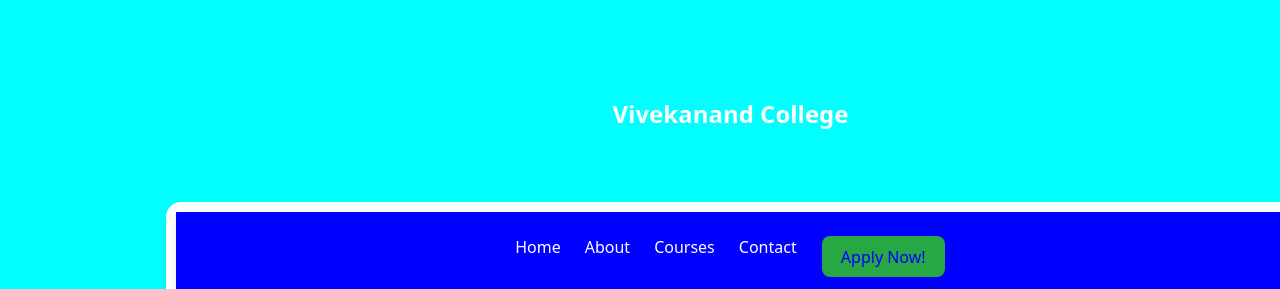
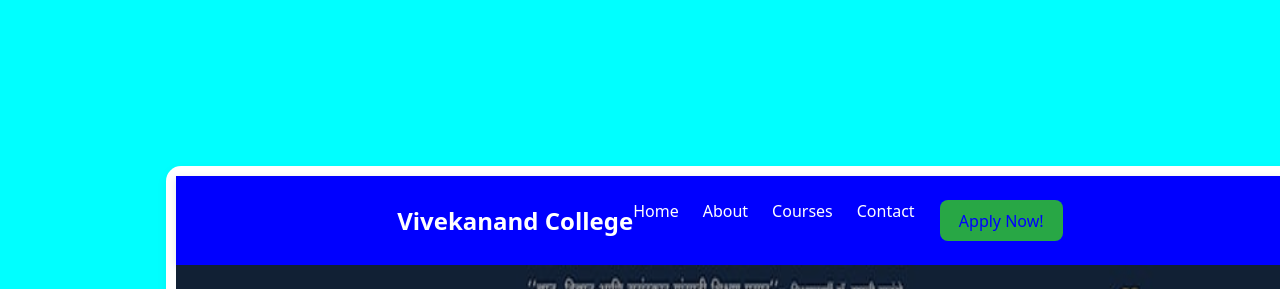
Before and after one commit to Srushti-Patil1408/vck-ojt, a React (Vite) app: page /home in a window 1280 px wide. Shown: the top 289 px of the page. Built offline with nearby package versions, Linux system fonts and the light colour scheme; no server answers.

Commit message:
third commit

```diff
--- a/src/components/Header/Header.jsx
+++ b/src/components/Header/Header.jsx
@@ -17,7 +17,7 @@ const Header = () => {
 
 
         <nav className="navbar">
-
+            <div className="nav1"><b>Vivekanand College</b></div>
             <div className="hamburger" onClick={() => setMenuOpen(!menuOpen)}>&#9776;</div>
             <div className={` nav-links ${menuOpen ? 'active' : ''}`}>
 
--- a/src/pages/HomePage.jsx
+++ b/src/pages/HomePage.jsx
@@ -7,7 +7,7 @@ const HomePage = () => {
     return (
 
     <div id="bg">
-        <div className="nav1"><b>Vivekanand College</b></div>
+
 
         <div className="page-container">
 
```
Also changed, not shown: src/components/DeveloperInfo/DeveloperInfoPopup.jsx (added).
